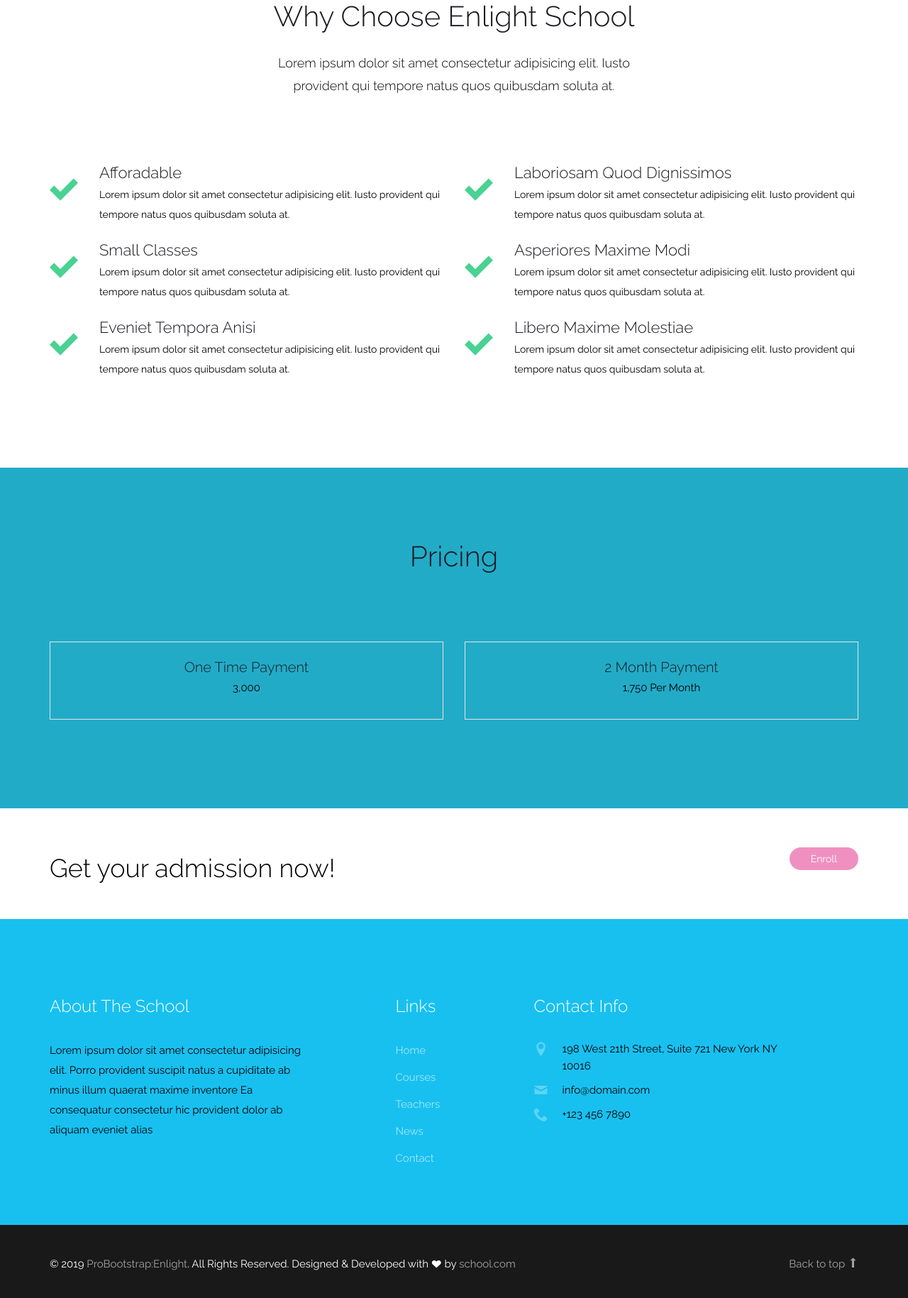
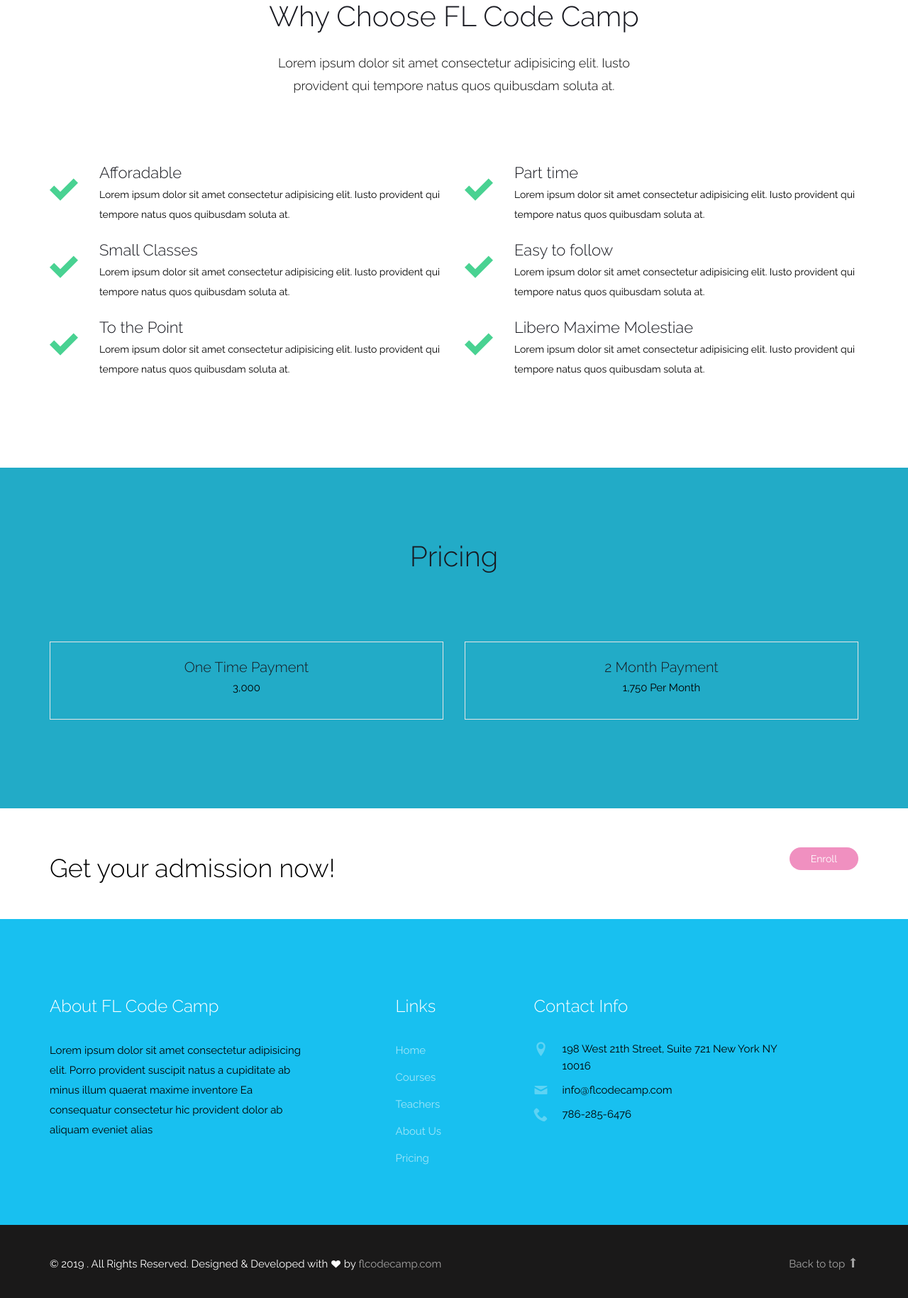
Before and after one commit to lucasalvarado23/school, a website: page index.html in a window 1280 px wide. Shown: the part 4723-6552 px from the top of the page at 71% size. Drawn offline with Linux system fonts and the light colour scheme; files whose address does not match are found by name.

Commit message:
fixed links

```diff
--- a/index.html
+++ b/index.html
@@ -439,7 +439,7 @@
         <div class="container">
           <div class="row">
             <div class="col-md-6 col-md-offset-3 text-center section-heading probootstrap-animate">
-              <h2>Why Choose Enlight School</h2>
+              <h2>Why Choose FL Code Camp</h2>
               <p class="lead">Lorem ipsum dolor sit amet consectetur adipisicing elit. Iusto provident qui tempore natus quos quibusdam soluta at.</p>
             </div>
           </div>
@@ -462,7 +462,7 @@
               <div class="service left-icon probootstrap-animate">
                 <div class="icon"><i class="icon-checkmark"></i></div>
                 <div class="text">
-                  <h3>Eveniet Tempora Anisi</h3>
+                  <h3>To the Point</h3>
                   <p>Lorem ipsum dolor sit amet consectetur adipisicing elit. Iusto provident qui tempore natus quos quibusdam soluta at.</p>
                 </div>
               </div>
@@ -471,7 +471,7 @@
               <div class="service left-icon probootstrap-animate">
                 <div class="icon"><i class="icon-checkmark"></i></div>
                 <div class="text">
-                  <h3>Laboriosam Quod Dignissimos</h3>
+                  <h3>Part time</h3>
                   <p>Lorem ipsum dolor sit amet consectetur adipisicing elit. Iusto provident qui tempore natus quos quibusdam soluta at.</p>
                 </div>
               </div>
@@ -479,7 +479,7 @@
               <div class="service left-icon probootstrap-animate">
                 <div class="icon"><i class="icon-checkmark"></i></div>
                 <div class="text">
-                  <h3>Asperiores Maxime Modi</h3>
+                  <h3>Easy to follow</h3>
                   <p>Lorem ipsum dolor sit amet consectetur adipisicing elit. Iusto provident qui tempore natus quos quibusdam soluta at.</p>
                 </div>
               </div>
@@ -546,7 +546,7 @@
           <div class="row">
             <div class="col-md-4">
               <div class="probootstrap-footer-widget">
-                <h3>About The School</h3>
+                <h3>About FL Code Camp</h3>
                 <p>Lorem ipsum dolor sit amet consectetur adipisicing elit. Porro provident suscipit natus a cupiditate ab minus illum quaerat maxime inventore Ea consequatur consectetur hic provident dolor ab aliquam eveniet alias</p>
               </div>
             </div>
@@ -554,11 +554,11 @@
               <div class="probootstrap-footer-widget">
                 <h3>Links</h3>
                 <ul>
-                  <li><a href="#">Home</a></li>
-                  <li><a href="#">Courses</a></li>
-                  <li><a href="#">Teachers</a></li>
-                  <li><a href="#">News</a></li>
-                  <li><a href="#">Contact</a></li>
+              <li><a href="index.html">Home</a></li>
+              <li><a href="#course">Courses</a></li>
+              <li><a href="#teachers">Teachers</a></li>
+              <li><a href="#section1">About Us</a></li>
+              <li><a href="#pricing">Pricing</a></li>
                 </ul>
               </div>
             </div>
@@ -567,8 +567,8 @@
                 <h3>Contact Info</h3>
                 <ul class="probootstrap-contact-info">
                   <li><i class="icon-location2"></i> <span>198 West 21th Street, Suite 721 New York NY 10016</span></li>
-                  <li><i class="icon-mail"></i><span>info@domain.com</span></li>
-                  <li><i class="icon-phone2"></i><span>+123 456 7890</span></li>
+                  <li><i class="icon-mail"></i><span>info@flcodecamp.com</span></li>
+                  <li><i class="icon-phone2"></i><span>786-285-6476</span></li>
                 </ul>
               </div>
             </div>
@@ -582,7 +582,7 @@
           <div class="container">
             <div class="row">
               <div class="col-md-8 text-left">
-                <p id="last">&copy; 2019 <a href="https://probootstrap.com/">ProBootstrap:Enlight</a>. All Rights Reserved. Designed &amp; Developed with <i class="icon icon-heart"></i> by <a href="https://probootstrap.com/">school.com</a></p>
+                <p id="last">&copy; 2019 <a href="https://flcodecamp.com/"></a>. All Rights Reserved. Designed &amp; Developed with <i class="icon icon-heart"></i> by <a href="https://flcodecamp.com/">flcodecamp.com</a></p>
               </div>
               <div class="col-md-4 probootstrap-back-to-top">
                 <p><a href="#" class="js-backtotop">Back to top <i class="icon-arrow-long-up"></i></a></p>
```
